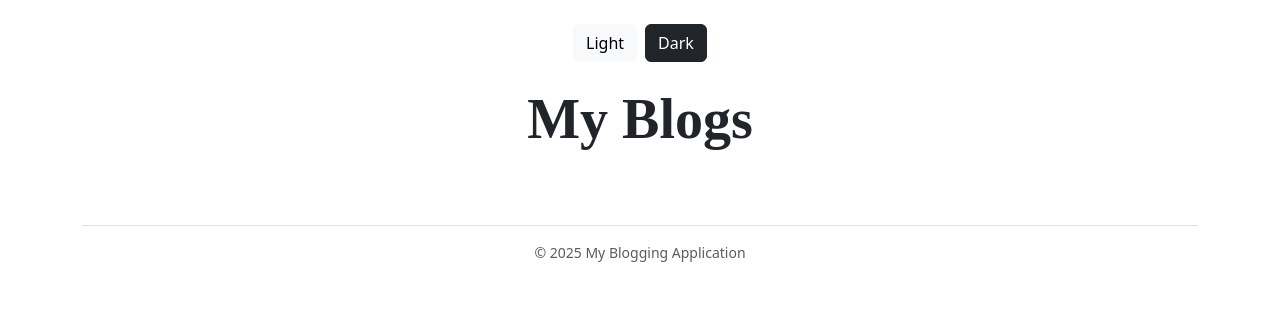
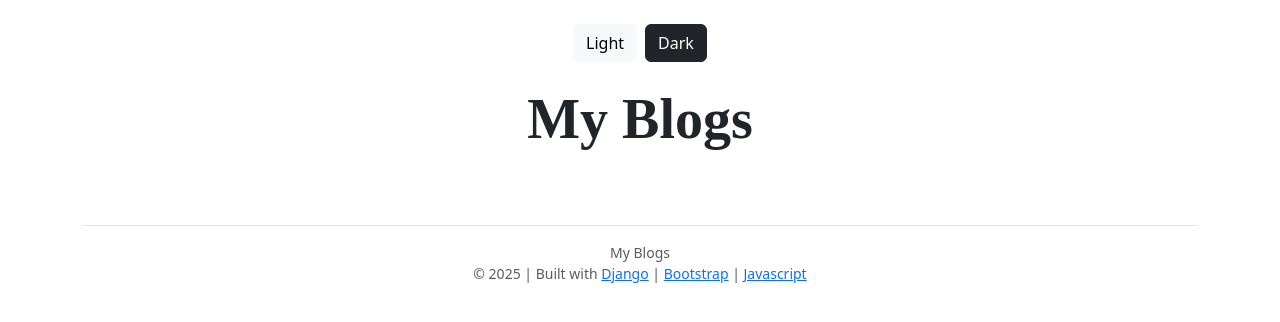
Before and after one commit to tlovegrove3/djangoapp1, a Django app: page / in a window 1280 px wide. Shown: the top 322 px of the page. Run offline with Django 5.2, Linux system fonts and the light colour scheme; data that the repository does not hold is empty; some web fonts are replaced.

Commit message:
tweaked the footer

```diff
--- a/blog/templates/blog/base.html
+++ b/blog/templates/blog/base.html
@@ -6,7 +6,7 @@
     <head>
         <meta charset="UTF-8">
         <meta name="viewport" content="width=device-width, initial-scale=1.0">
-        <title>Test Blog</title>
+        <title>Blogs</title>
         <link href="https://fonts.googleapis.com/css2?family=Quattrocento&family=Quattrocento+Sans:wght@400;700&display=swap"
             rel="stylesheet">
         <link rel="stylesheet" href="https://cdn.jsdelivr.net/npm/bootstrap@5.3.3/dist/css/bootstrap.min.css"
@@ -41,7 +41,12 @@
 
         <!-- Footer -->
         <footer class="text-center mt-5 border-top pt-3">
-            <p class="small text-muted">&copy; 2025 My Blogging Application</p>
+            <p class="small text-muted">My Blogs<br>
+                &copy; 2025 | Built with
+                <a href="https://www.djangoproject.com/">Django</a> |
+                <a href="https://getbootstrap.com/">Bootstrap</a> |
+                <a href="https://developer.mozilla.org/en-US/docs/Web/JavaScript">Javascript</a>
+            </p>
         </footer>
     </body>
 
```
